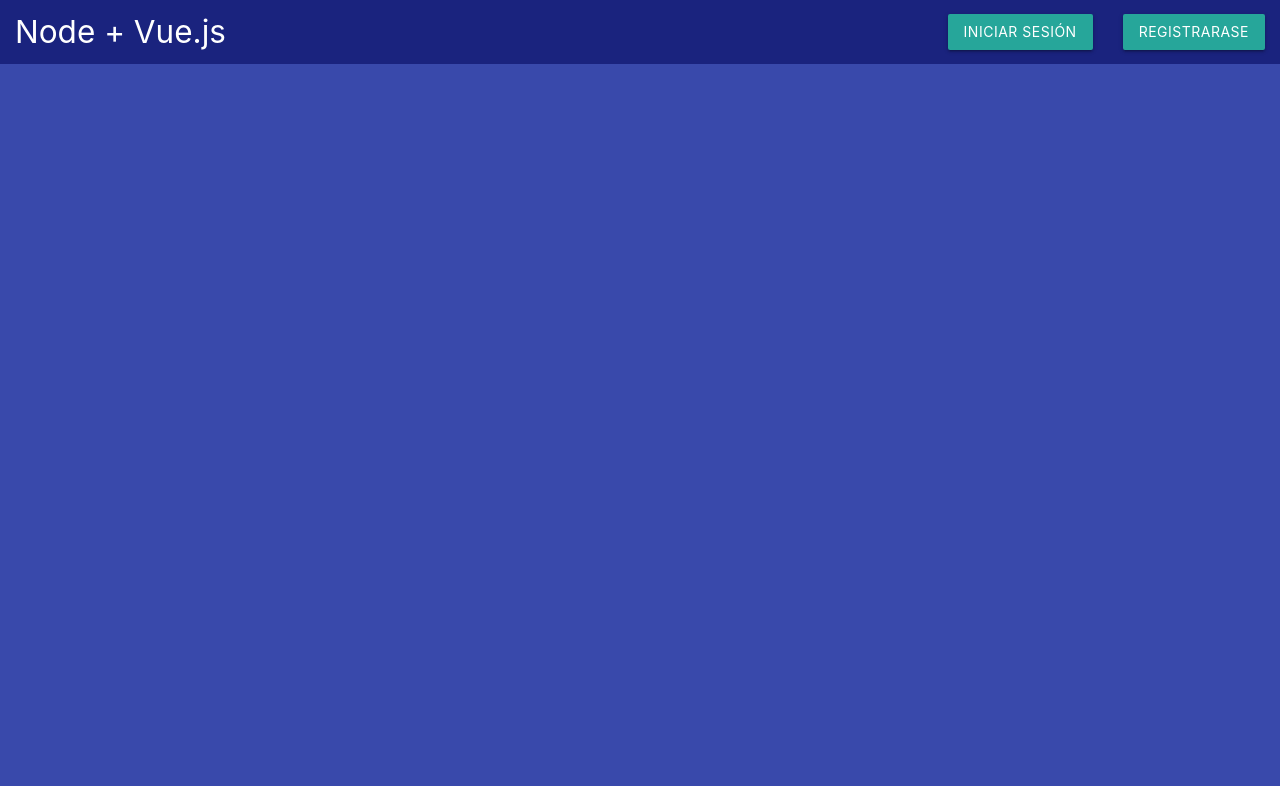
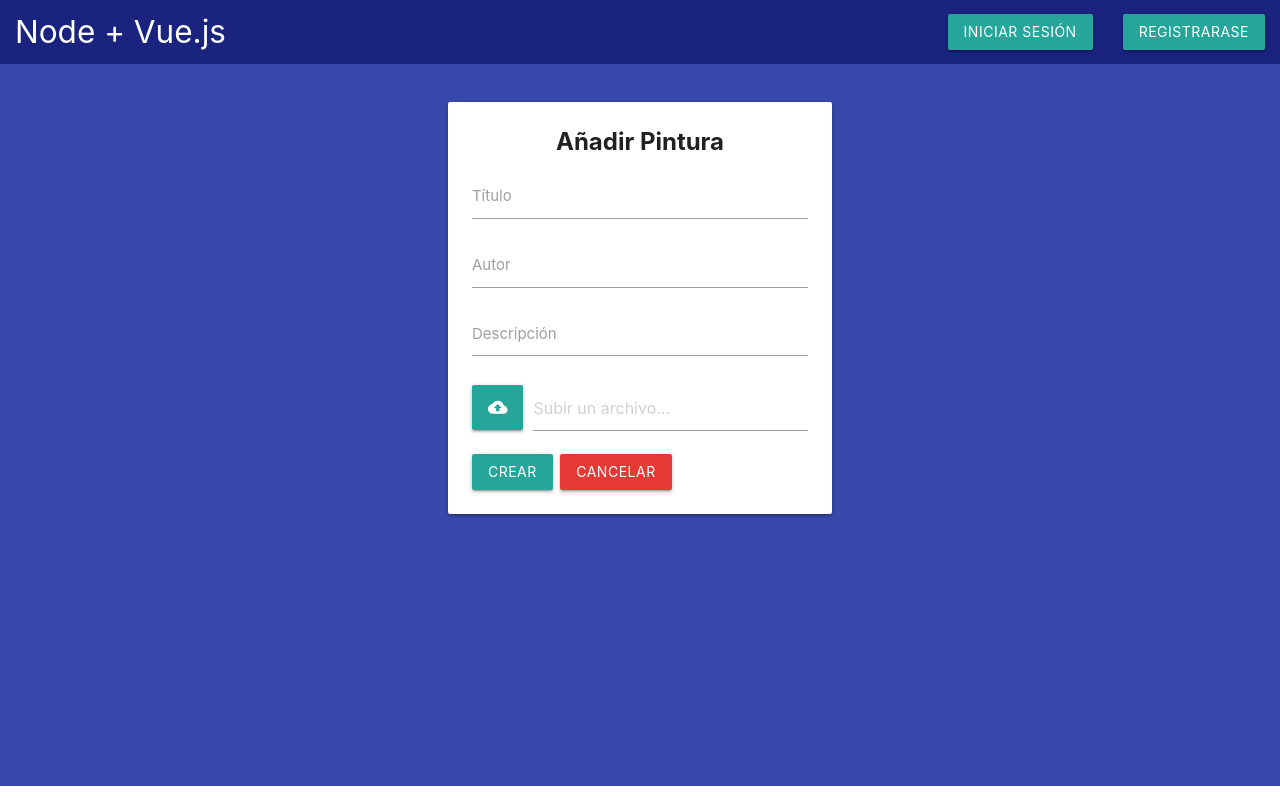
Before and after one commit to ClaudioGuevaraDev/Node-Vue.js-PostgreSQL-Materialize, a Vue app in the folder frontend/: page /add-picture in a window 1280 px wide. Built offline with nearby package versions, Linux system fonts and the light colour scheme; what vue-toast-notification would draw is missing.

Commit message:
vistas para listar y crear pinturas listo

```diff
--- a/frontend/src/components/Navbar.vue
+++ b/frontend/src/components/Navbar.vue
@@ -23,7 +23,7 @@
                                     <router-link to="/">Mis Reseñas</router-link>
                                 </li>
                                 <li>
-                                    <a @click="$store.dispatch('actionLogout')" class="waves-effect waves-light btn red darken-1">
+                                    <a href="#modal-logout" class="waves-effect waves-light btn red darken-1 modal-trigger">
                                         Cerrar Sesión <i class="material-icons right">exit_to_app</i>
                                     </a>
                                 </li>
@@ -54,7 +54,7 @@
                     <router-link to="/">Mis Reseñas</router-link>
                 </li>
                 <li>
-                    <a @click="$store.dispatch('actionLogout')"  class="waves-effect waves-light btn red darken-1">
+                    <a href="#modal-logout" class="waves-effect waves-light btn red darken-1 modal-trigger">
                         Cerrar Sesión
                     </a>
                 </li>
@@ -72,6 +72,16 @@
                 </li>
             </div>
         </ul>
+        <div class="modal" id="modal-logout">
+            <div class="modal-content">
+                <h5>Cerrar Sesión</h5>
+                <p>¿Estas seguro de cerrar tu sesión?</p>
+            </div>
+            <div class="modal-footer">
+                <a @click="$store.dispatch('actionLogout')" class="modal-close waves-effect waves-green btn-flat">Confirmar</a>
+                <a class="modal-close waves-effect waves-green btn-flat">Cancelar</a>
+            </div>
+        </div>
     </div>
 </template>
 
@@ -90,4 +100,8 @@ export default {
     margin-left: 1rem;
 }
 
+.btn-cancelar {
+    margin-left: 1.5rem;
+}
+
 </style>
--- /dev/null
+++ b/frontend/src/components/PictureCard.vue
@@ -0,0 +1,22 @@
+<template>
+    <div class="col l4">
+        <div class="card large">
+            <div class="card-image">
+                <img src="https://www.closetag.com/images/photo4.jpg" alt="">
+            </div>
+            <div class="card-content">
+                <span class="card-title title">El nacimiento de Venus <span class="author">(Sandro Botticelli)</span></span>
+                <p class="description">
+                    Lorem ipsum dolor sit amet, consectetur adipisicing elit. Dolores consectetur iure minus, est voluptate impedit aut inventore dolorem dicta excepturi asd a.
+                </p>
+            </div>
+            <div class="card-action">
+                <div class="buttons">
+                    <a class="waves-effect waves-light btn yellow darken-1"><i class="material-icons">edit</i></a>
+                    <a class="waves-effect waves-light btn red darken-1"><i class="material-icons">delete</i></a>
+                    <a class="waves-effect waves-light btn light-blue darken-1"><i class="material-icons">insert_comment</i></a>
+                </div>
+            </div>
+        </div>
+    </div>
+</template>
--- a/frontend/src/router/index.js
+++ b/frontend/src/router/index.js
@@ -15,6 +15,11 @@ const routes = [
         path: '/register',
         name: 'register',
         component: () => import('../views/Register.vue')
+    },
+    {
+        path: '/add-picture',
+        name: 'add-picture',
+        component: () => import('../views/PictureForm.vue')
     }
 ]
 
--- a/frontend/src/views/Home.vue
+++ b/frontend/src/views/Home.vue
@@ -1,13 +1,54 @@
 <template>
     <div>
-        Home
+        <div class="row">
+            <div class="col l3">
+                <router-link to="/add-picture" class="waves-effect waves-light btn">
+                    Añadir pintura<i class="material-icons left">add</i>
+                </router-link>
+            </div>
+        </div>
+        <div class="row">
+            <picture-card></picture-card>
+            <picture-card></picture-card>
+            <picture-card></picture-card>
+        </div>
     </div>
 </template>
 
 <script>
+import PictureCard from '../components/PictureCard.vue'
+
 export default {
     name: 'Home',
+    components: {
+        PictureCard
+    },
     mounted() {
     }
 }
 </script>
+
+<style scoped>
+
+.title {
+    font-size: 1.2rem;
+    font-weight: 500;
+}
+
+.author {
+    font-weight: normal;
+    font-size: 1rem;
+    font-style: italic;
+}
+
+.description {
+    text-align: justify;
+}
+
+.buttons {
+    display: flex;
+    justify-content: space-between;
+    align-items: center;
+}
+
+</style>
--- /dev/null
+++ b/frontend/src/views/PictureForm.vue
@@ -0,0 +1,95 @@
+<template>
+    <div class="row">
+        <div class="col l5 m8 s12">
+            <div class="card">
+                <div class="card-content">
+                    <span class="card-title">Añadir Pintura</span>
+                    <form @submit.prevent="handleSubmit">
+                        <div class="input-field">
+                            <input
+                                type="text"
+                                id="title"
+                            >
+                            <label for="title">Título</label>
+                        </div>
+                        <div class="input-field">
+                            <input
+                                type="text"
+                                id="author"
+                            >
+                            <label for="author">Autor</label>
+                        </div>
+                        <div class="input-field">
+                            <textarea id="description" class="materialize-textarea" rows="3"></textarea>
+                            <label for="description">Descripción</label>
+                        </div>
+                        <div class="input-field">
+                            <div class="file-field input-field">
+                                <div class="btn">
+                                    <span><i class="material-icons">cloud_upload</i></span>
+                                    <input type="file" multiple>
+                                </div>
+                                <div class="file-path-wrapper">
+                                    <input class="file-path validate" type="text" placeholder="Subir un archivo...">
+                                </div>
+                            </div>
+                        </div>
+                        <div v-if="loading">
+                            <div class="progress">
+                                <div class="indeterminate"></div>
+                            </div>
+                        </div>
+                        <div v-else class="buttons">
+                            <button class="waves-effect waves-light btn">
+                                Crear
+                            </button>
+                            <button
+                                class="btn-cancelar waves-effect waves-light btn red darken-1"
+                            >
+                                Cancelar
+                            </button>
+                        </div>
+                    </form>
+                </div>
+            </div>
+        </div>
+    </div>
+</template>
+
+<script>
+export default {
+    data() {
+        return {
+            loading: false
+        }
+    }
+}
+</script>
+
+<style scoped>
+.row {
+    display: flex;
+    align-items: center;
+}
+
+.col {
+    margin: auto;
+}
+
+.card {
+    text-align: center;
+}
+
+.card-title {
+    font-weight: bold;
+}
+
+.buttons {
+    display: flex;
+    justify-content: flex-start;
+}
+
+.btn-cancelar {
+    margin-left: 0.5rem;
+}
+</style>
```
